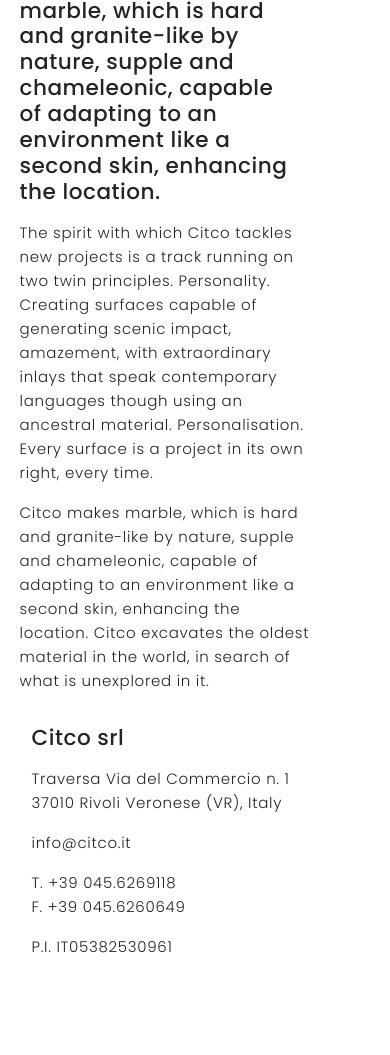
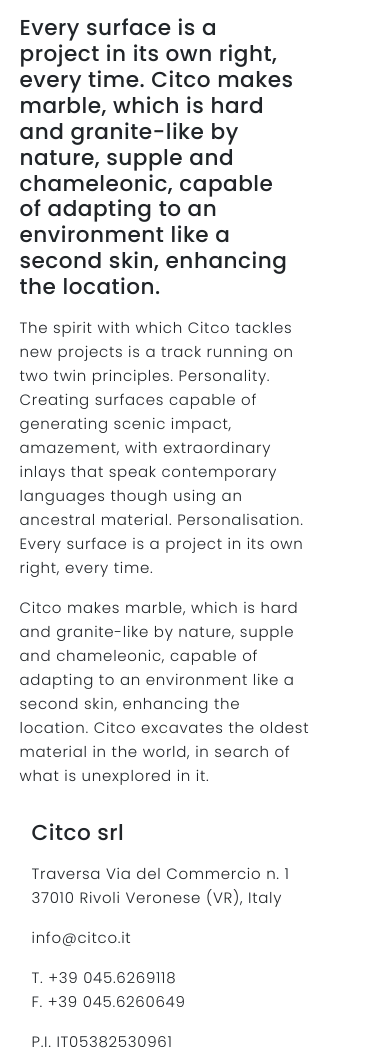
Before and after one commit to kareemAmarah95/citco-website, a plain HTML site: page pages/about-us.html in a window 390 px wide. Shown: the part 709-1764 px from the top of the page. Before the commit the page ends 1684 px from the top, so only its background shows below. Drawn offline with Linux system fonts and the light colour scheme.

Commit message:
about-us-responsive-commit

```diff
--- a/css/about-us.css
+++ b/css/about-us.css
@@ -252,11 +252,17 @@ a.navbar-brand {
     font-size: 37.32px !important;
   }
 
+  .about-us-left-half {
+    /* height: fit-content; */
+  }
+
   .about-us-right-half {
     width: 90%;
     margin: 0 auto;
-    height: 50vh;
-    margin-top: 4rem;
+    /* height: 50vh;
+    margin-top: 4rem; */
+    height: 500px;
+    margin-top: 8rem;
     /* position: absolute;
     top: 100%; */
   }
```
